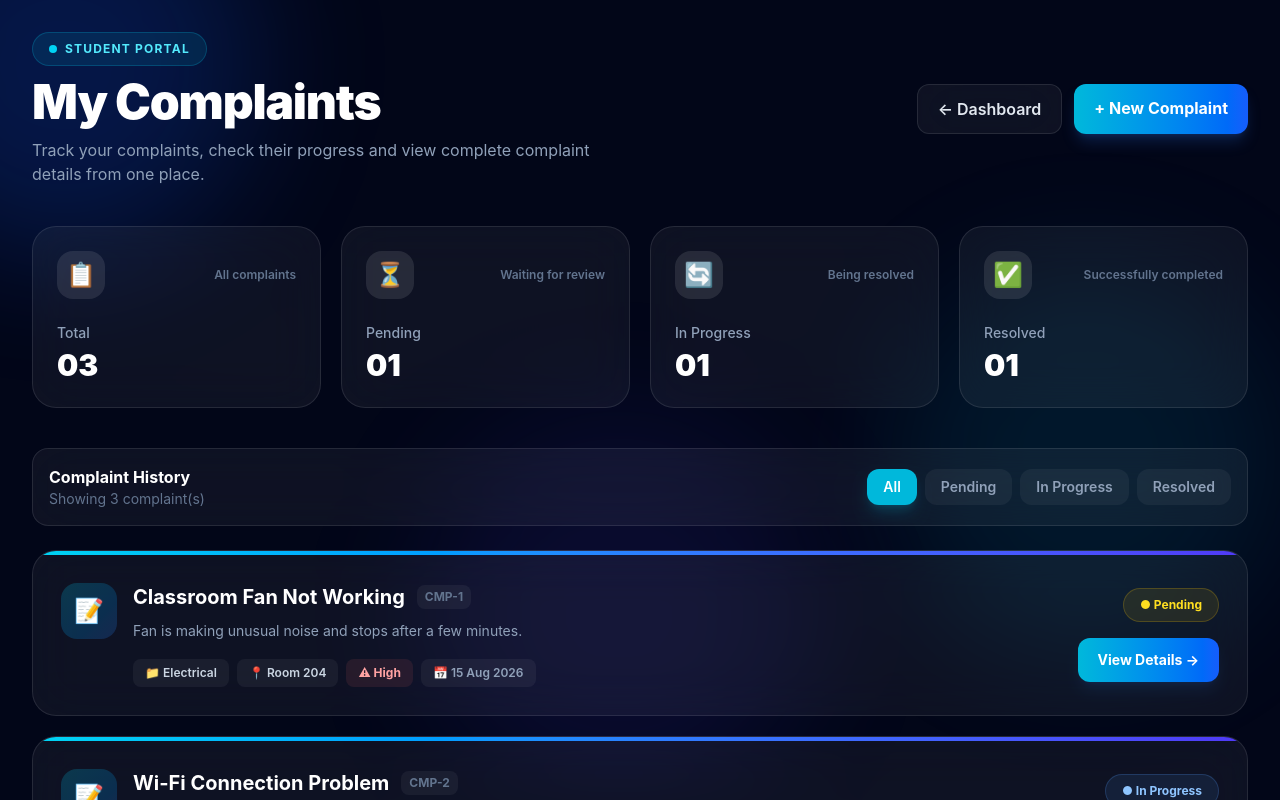
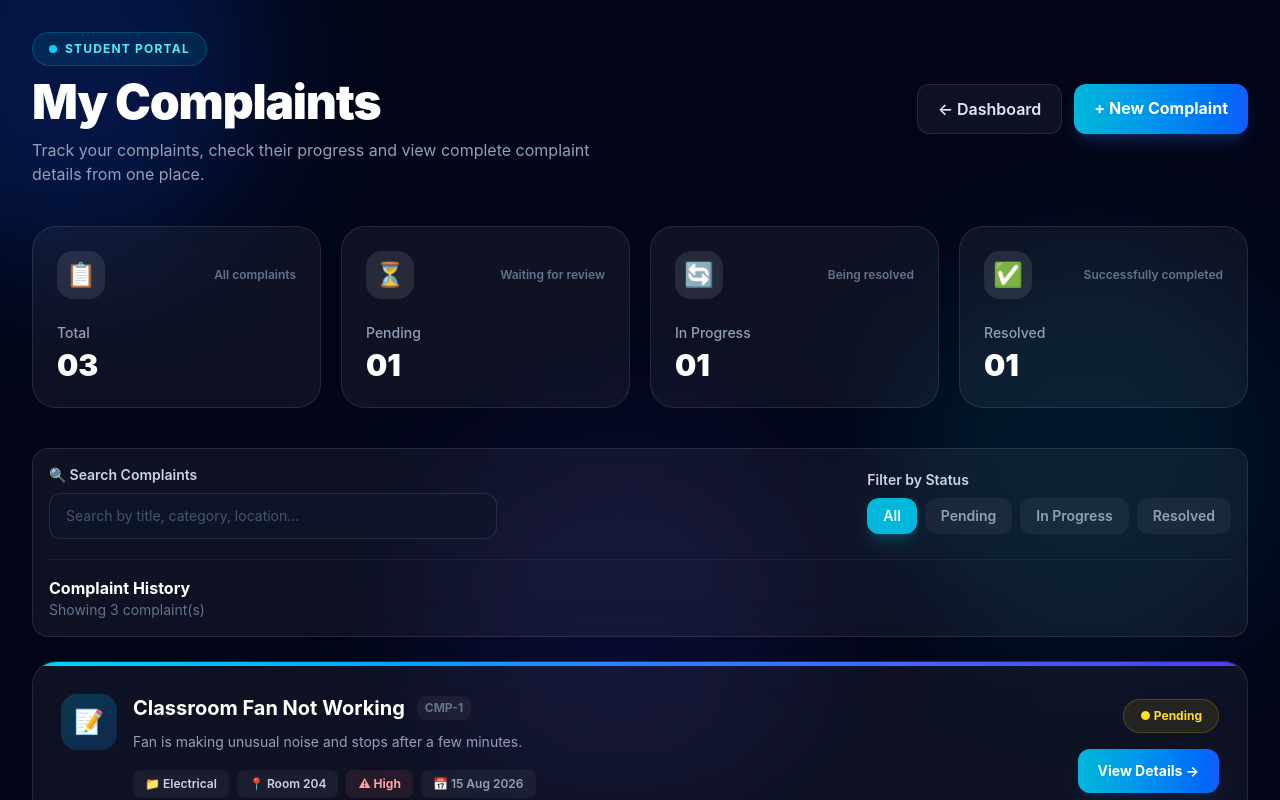
Before and after one commit to shejalbopche2510/team_titans, a React app in the folder frontend/: page /student/complaints in a window 1280 px wide. Shown: the top 800 px of the page. Built offline with nearby package versions, Linux system fonts and the light colour scheme; the HTML template or start-up script is replaced by a standard one.

Commit message:
Add complaint search and filter

```diff
--- a/frontend/src/student/MyComplaint.jsx
+++ b/frontend/src/student/MyComplaint.jsx
@@ -3,6 +3,7 @@ import { Link } from "react-router-dom";
 
 function MyComplaint() {
   const [filter, setFilter] = useState("All");
+  const [search, setSearch] = useState("");
 
   const complaints = [
     {
@@ -13,7 +14,8 @@ function MyComplaint() {
       priority: "High",
       status: "Pending",
       date: "15 Aug 2026",
-      description: "Fan is making unusual noise and stops after a few minutes.",
+      description:
+        "Fan is making unusual noise and stops after a few minutes.",
     },
     {
       id: 2,
@@ -23,7 +25,8 @@ function MyComplaint() {
       priority: "Medium",
       status: "In Progress",
       date: "14 Aug 2026",
-      description: "Internet connection is unstable in the computer laboratory.",
+      description:
+        "Internet connection is unstable in the computer laboratory.",
     },
     {
       id: 3,
@@ -33,14 +36,26 @@ function MyComplaint() {
       priority: "Low",
       status: "Resolved",
       date: "12 Aug 2026",
-      description: "Water leakage near the entrance of Block A.",
+      description:
+        "Water leakage near the entrance of Block A.",
     },
   ];
 
-  const filteredComplaints =
-    filter === "All"
-      ? complaints
-      : complaints.filter((complaint) => complaint.status === filter);
+  const filteredComplaints = complaints.filter((complaint) => {
+    const matchesFilter =
+      filter === "All" || complaint.status === filter;
+
+    const searchText = search.toLowerCase();
+
+    const matchesSearch =
+      complaint.title.toLowerCase().includes(searchText) ||
+      complaint.category.toLowerCase().includes(searchText) ||
+      complaint.location.toLowerCase().includes(searchText) ||
+      complaint.status.toLowerCase().includes(searchText) ||
+      complaint.description.toLowerCase().includes(searchText);
+
+    return matchesFilter && matchesSearch;
+  });
 
   return (
     <div className="min-h-screen bg-slate-950">
@@ -124,8 +139,74 @@ function MyComplaint() {
 
         </div>
 
+        {/* Search + Filter */}
+        <div className="mt-10 rounded-2xl border border-white/10 bg-white/5 p-4 backdrop-blur-xl">
+
+          <div className="flex flex-col gap-5 lg:flex-row lg:items-center lg:justify-between">
+
+            {/* Search */}
+            <div className="w-full lg:max-w-md">
+
+              <label className="mb-2 block text-sm font-semibold text-slate-300">
+                🔍 Search Complaints
+              </label>
+
+              <div className="relative">
+
+                <input
+                  type="text"
+                  value={search}
+                  onChange={(e) => setSearch(e.target.value)}
+                  placeholder="Search by title, category, location..."
+                  className="w-full rounded-xl border border-white/10 bg-slate-900/70 px-4 py-3 pr-10 text-sm text-white outline-none placeholder:text-slate-600 transition focus:border-cyan-400/50 focus:ring-2 focus:ring-cyan-400/10"
+                />
+
+                {search && (
+                  <button
+                    onClick={() => setSearch("")}
+                    className="absolute right-3 top-1/2 -translate-y-1/2 text-slate-500 hover:text-white"
+                  >
+                    ✕
+                  </button>
+                )}
+
+              </div>
+
+            </div>
+
             {/* Filter */}
-        <div className="mt-10 flex flex-col gap-4 rounded-2xl border border-white/10 bg-white/5 p-4 backdrop-blur-xl sm:flex-row sm:items-center sm:justify-between">
+            <div className="w-full lg:w-auto">
+
+              <p className="mb-2 text-sm font-semibold text-slate-300">
+                Filter by Status
+              </p>
+
+              <div className="flex flex-wrap gap-2">
+
+                {["All", "Pending", "In Progress", "Resolved"].map(
+                  (item) => (
+                    <button
+                      key={item}
+                      onClick={() => setFilter(item)}
+                      className={`rounded-xl px-4 py-2 text-sm font-semibold transition ${
+                        filter === item
+                          ? "bg-cyan-500 text-white shadow-lg shadow-cyan-500/20"
+                          : "bg-white/5 text-slate-400 hover:bg-white/10 hover:text-white"
+                      }`}
+                    >
+                      {item}
+                    </button>
+                  )
+                )}
+
+              </div>
+
+            </div>
+
+          </div>
+
+          {/* Result Information */}
+          <div className="mt-5 flex flex-wrap items-center justify-between gap-3 border-t border-white/5 pt-4">
 
             <div>
               <h2 className="font-bold text-white">
@@ -137,23 +218,20 @@ function MyComplaint() {
               </p>
             </div>
 
-          <div className="flex flex-wrap gap-2">
-
-            {["All", "Pending", "In Progress", "Resolved"].map((item) => (
+            {(search || filter !== "All") && (
               <button
-                key={item}
-                onClick={() => setFilter(item)}
-                className={`rounded-xl px-4 py-2 text-sm font-semibold transition ${
-                  filter === item
-                    ? "bg-cyan-500 text-white shadow-lg shadow-cyan-500/20"
-                    : "bg-white/5 text-slate-400 hover:bg-white/10 hover:text-white"
-                }`}
+                onClick={() => {
+                  setSearch("");
+                  setFilter("All");
+                }}
+                className="rounded-lg bg-white/5 px-3 py-2 text-xs font-semibold text-slate-400 transition hover:bg-white/10 hover:text-white"
               >
-                {item}
+                Clear Search & Filter
               </button>
-            ))}
+            )}
 
           </div>
+
         </div>
 
         {/* Complaints */}
@@ -168,15 +246,29 @@ function MyComplaint() {
 
           {filteredComplaints.length === 0 && (
             <div className="rounded-3xl border border-white/10 bg-white/5 p-12 text-center backdrop-blur-xl">
-              <div className="text-5xl">📭</div>
+
+              <div className="text-5xl">
+                🔍
+              </div>
 
               <h3 className="mt-4 text-xl font-bold text-white">
                 No complaints found
               </h3>
 
               <p className="mt-2 text-slate-400">
-                There are no complaints with this status.
+                Try another search term or change the status filter.
               </p>
+
+              <button
+                onClick={() => {
+                  setSearch("");
+                  setFilter("All");
+                }}
+                className="mt-5 rounded-xl bg-cyan-500 px-5 py-3 font-bold text-white transition hover:bg-cyan-400"
+              >
+                Show All Complaints
+              </button>
+
             </div>
           )}
 
@@ -193,6 +285,7 @@ function StatCard({ title, value, icon, text }) {
     <div className="group rounded-3xl border border-white/10 bg-white/5 p-6 backdrop-blur-xl transition duration-300 hover:-translate-y-1 hover:border-cyan-400/20 hover:bg-white/8">
 
       <div className="flex items-center justify-between">
+
         <div className="flex h-12 w-12 items-center justify-center rounded-2xl bg-white/10 text-2xl">
           {icon}
         </div>
@@ -200,6 +293,7 @@ function StatCard({ title, value, icon, text }) {
         <span className="text-xs font-semibold text-slate-500">
           {text}
         </span>
+
       </div>
 
       <p className="mt-6 text-sm font-medium text-slate-400">
@@ -217,9 +311,14 @@ function StatCard({ title, value, icon, text }) {
 /* Complaint Card */
 function ComplaintCard({ complaint }) {
   const statusStyle = {
-    Pending: "bg-yellow-400/10 text-yellow-300 border-yellow-400/20",
-    "In Progress": "bg-blue-400/10 text-blue-300 border-blue-400/20",
-    Resolved: "bg-green-400/10 text-green-300 border-green-400/20",
+    Pending:
+      "bg-yellow-400/10 text-yellow-300 border-yellow-400/20",
+
+    "In Progress":
+      "bg-blue-400/10 text-blue-300 border-blue-400/20",
+
+    Resolved:
+      "bg-green-400/10 text-green-300 border-green-400/20",
   };
 
   const priorityStyle = {
@@ -231,14 +330,12 @@ function ComplaintCard({ complaint }) {
   return (
     <div className="group overflow-hidden rounded-3xl border border-white/10 bg-white/5 backdrop-blur-xl transition duration-300 hover:-translate-y-1 hover:border-cyan-400/20 hover:shadow-2xl hover:shadow-blue-950/30">
 
-      {/* Top line */}
       <div className="h-1 bg-linear-to-r from-cyan-400 via-blue-500 to-indigo-600" />
 
       <div className="p-6 sm:p-7">
 
         <div className="flex flex-col gap-6 lg:flex-row lg:items-center lg:justify-between">
 
-          {/* Details */}
           <div className="flex gap-4">
 
             <div className="hidden h-14 w-14 shrink-0 items-center justify-center rounded-2xl bg-linear-to-br from-cyan-400/20 to-blue-500/20 text-2xl sm:flex">
@@ -246,6 +343,7 @@ function ComplaintCard({ complaint }) {
             </div>
 
             <div>
+
               <div className="flex flex-wrap items-center gap-3">
 
                 <h3 className="text-xl font-bold text-white">
@@ -283,11 +381,11 @@ function ComplaintCard({ complaint }) {
                 </span>
 
               </div>
+
             </div>
 
           </div>
 
-          {/* Right */}
           <div className="flex shrink-0 items-center justify-between gap-4 lg:flex-col lg:items-end">
 
             <span
@@ -297,7 +395,7 @@ function ComplaintCard({ complaint }) {
             </span>
 
             <Link
-              to={`/student/complaints/${complaint.id}`}
+              to={`/student/complaint/${complaint.id}`}
               className="rounded-xl bg-linear-to-r from-cyan-500 to-blue-600 px-5 py-3 text-sm font-bold text-white shadow-lg shadow-blue-500/10 transition hover:scale-105"
             >
               View Details →
```
Lines whose indentation alone changed are shown as unchanged.
